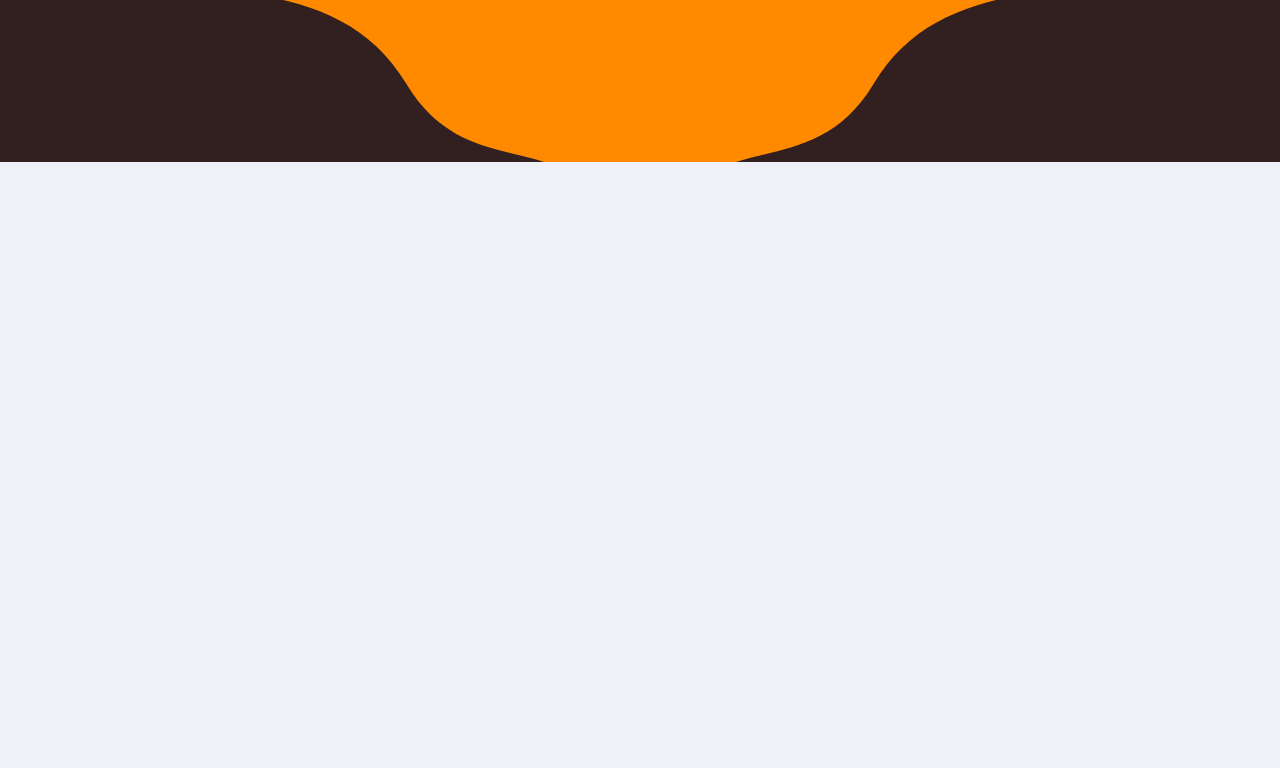
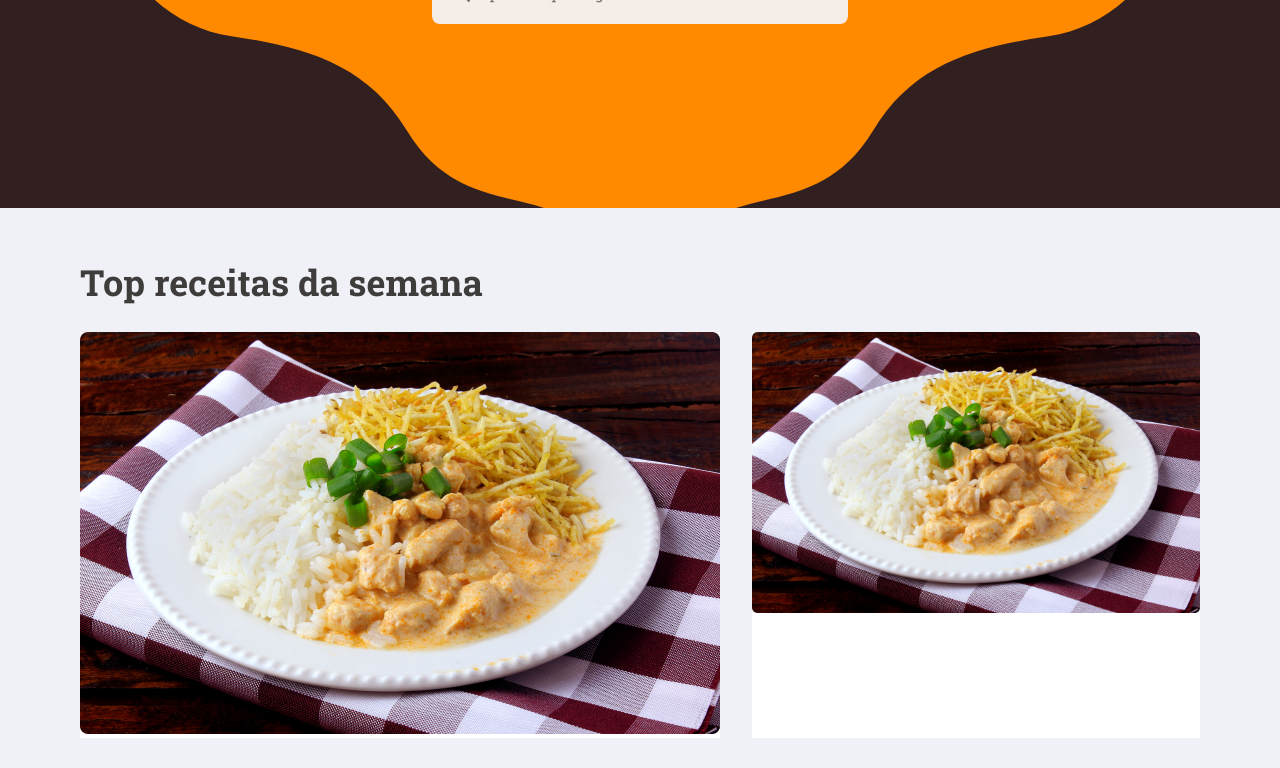
Before and after one commit to viniciuswz/site-de-receita-front-web, a Next.js app in the folder web/site-de-receitas/: page / in a window 1280 px wide. Shown: the part 583-1351 px from the top of the page. Before the commit the page ends 801 px from the top, so only its background shows below. Built offline with nearby package versions, Linux system fonts and the light colour scheme.

Commit message:
feature(topRecipes): initialize top recipes grid

```diff
--- /dev/null
+++ b/web/site-de-receitas/src/components/TopRecipeItemHome/index.tsx
@@ -0,0 +1,15 @@
+import { TopReciperSectionItem } from './styles';
+
+interface TopRecipeItemHomeProps {
+  position: number;
+}
+
+const TopRecipeItemHome: React.FC<TopRecipeItemHomeProps> = ({ position }) => {
+  return (
+    <TopReciperSectionItem className={`grid-${position}`}>
+      <img src="images/receitas/default_image.png" alt="" />
+    </TopReciperSectionItem>
+  );
+};
+
+export default TopRecipeItemHome;
--- /dev/null
+++ b/web/site-de-receitas/src/components/TopRecipeItemHome/styles.ts
@@ -0,0 +1,75 @@
+import styled from 'styled-components';
+
+export const TopReciperSectionItem = styled.div`
+  background-color: #fff;
+  color: #444;
+  overflow: hidden;
+  position: relative;
+
+  &.grid-1 {
+    grid-column-start: 1;
+    grid-column-end: 8;
+  }
+  &.grid-2 {
+    grid-column-start: 8;
+    grid-column-end: 13;
+  }
+
+  &.grid-3 {
+    grid-column-start: 1;
+    grid-column-end: 7;
+  }
+  &.grid-4 {
+    grid-column-start: 7;
+    grid-column-end: 13;
+  }
+
+  &.grid-5 {
+    grid-column-start: 1;
+    grid-column-end: 5;
+  }
+
+  &.grid-6 {
+    grid-column-start: 5;
+    grid-column-end: 13;
+  }
+  &.grid-7 {
+    grid-column-start: 1;
+    grid-column-end: 5;
+  }
+  &.grid-8 {
+    grid-column-start: 5;
+    grid-column-end: 9;
+  }
+  &.grid-9 {
+    grid-column-start: 9;
+    grid-column-end: 13;
+  }
+  img {
+    /* position: absolute; */
+    top: 0;
+    left: 0;
+    width: 100%;
+  }
+
+  .title-box {
+    position: absolute;
+    bottom: 0;
+    height: 72px;
+    width: 100%;
+    background: linear-gradient(
+      180deg,
+      rgba(105, 105, 105, 0) -2.24%,
+      rgba(0, 0, 0, 0.56) 67.52%
+    );
+    h3 {
+      font-family: Roboto Slab;
+      font-style: normal;
+      font-weight: normal;
+      font-size: 24px;
+      line-height: 24px;
+
+      padding: 24px;
+    }
+  }
+`;
--- a/web/site-de-receitas/src/pages/index.tsx
+++ b/web/site-de-receitas/src/pages/index.tsx
@@ -3,6 +3,8 @@ import FirstFoldImage from '@/assets/images/home_first_folk_image.svg';
 import FirstFoldBackgroundImage from '@/assets/images/home_first_folk_background-image.svg';
 import FirstFoldBackgroundDetail from '@/assets/images/home_first_folk_background-detail.svg';
 import { BiSearch } from 'react-icons/bi';
+
+import TopRecipeItemHome from '@/components/TopRecipeItemHome';
 
 import {
   FirstFold,
@@ -10,7 +12,7 @@ import {
   FirstFoldDetails,
   InputContainer,
   TopReciperSection,
-  TopReciperSectionItem,
+  TopReciperSectionContainer,
 } from '../styles/pages/Home';
 
 const Home: React.FC = () => {
@@ -42,7 +44,15 @@ const Home: React.FC = () => {
         </FirstFoldDetails>
       </FirstFold>
       <TopReciperSection>
-        <TopReciperSectionItem />
+        <h2>Top receitas da semana</h2>
+        <TopReciperSectionContainer>
+          <TopRecipeItemHome position={1} />
+          <TopRecipeItemHome position={2} />
+          <TopRecipeItemHome position={3} />
+          <TopRecipeItemHome position={4} />
+          <TopRecipeItemHome position={5} />
+          <TopRecipeItemHome position={6} />
+        </TopReciperSectionContainer>
       </TopReciperSection>
     </>
   );
--- a/web/site-de-receitas/src/styles/pages/Home.ts
+++ b/web/site-de-receitas/src/styles/pages/Home.ts
@@ -17,6 +17,7 @@ export const FirstFoldContainer = styled.div`
   position: relative;
   z-index: 1;
   .main-image {
+    margin-top: 46px;
     margin-bottom: 24px;
     width: 100%;
     max-width: 456px;
@@ -140,12 +141,22 @@ export const FirstFoldDetails = styled.div`
   }
 `;
 
+export const TopReciperSectionContainer = styled.div`
+  display: grid;
+  grid-gap: 32px;
+  grid-template-columns: repeat(12, 1fr);
+  grid-template-rows: auto auto 1fr 1fr 2fr auto auto;
+`;
+
 export const TopReciperSection = styled.div`
+  max-width: 1120px;
+  margin: 0 auto;
   margin-top: 56px;
+
   h2 {
     font-family: Roboto Slab;
     font-style: normal;
-    font-weight: 500;
+    font-weight: 600;
     font-size: 36px;
     line-height: 36px;
 
@@ -154,37 +165,3 @@ export const TopReciperSection = styled.div`
     margin-bottom: 32px;
   }
 `;
-
-export const TopReciperSectionItem = styled.div`
-  background-color: #fff;
-  color: #444;
-  overflow: hidden;
-  position: relative;
-  img {
-    position: absolute;
-    top: 0;
-    left: 0;
-    width: 100%;
-  }
-
-  .title-box {
-    position: absolute;
-    bottom: 0;
-    height: 72px;
-    width: 100%;
-    background: linear-gradient(
-      180deg,
-      rgba(105, 105, 105, 0) -2.24%,
-      rgba(0, 0, 0, 0.56) 67.52%
-    );
-    h3 {
-      font-family: Roboto Slab;
-      font-style: normal;
-      font-weight: normal;
-      font-size: 24px;
-      line-height: 24px;
-
-      padding: 24px;
-    }
-  }
-`;
```
Also changed, not shown: web/site-de-receitas/public/images/receitas/default_image.png (added).
